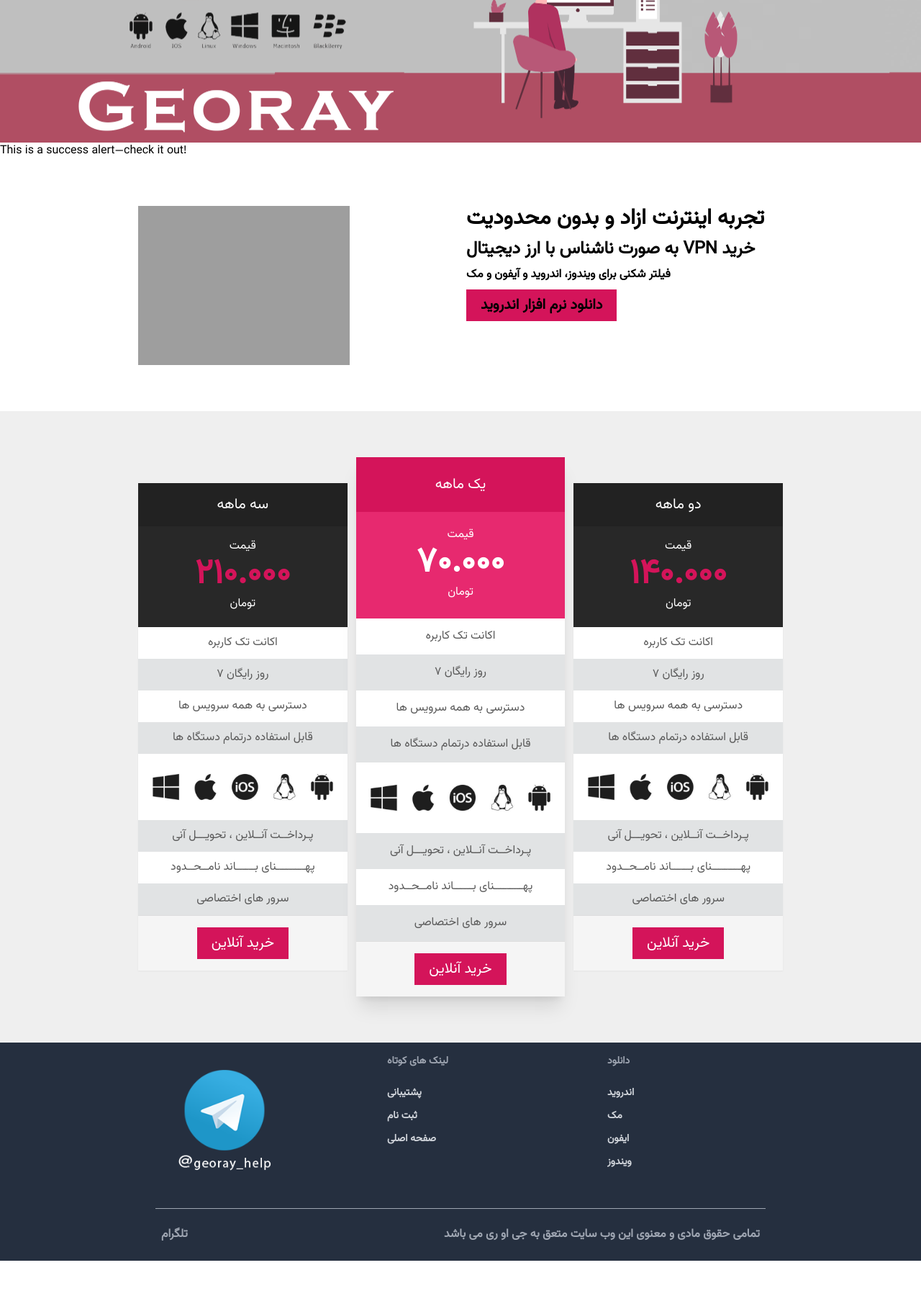
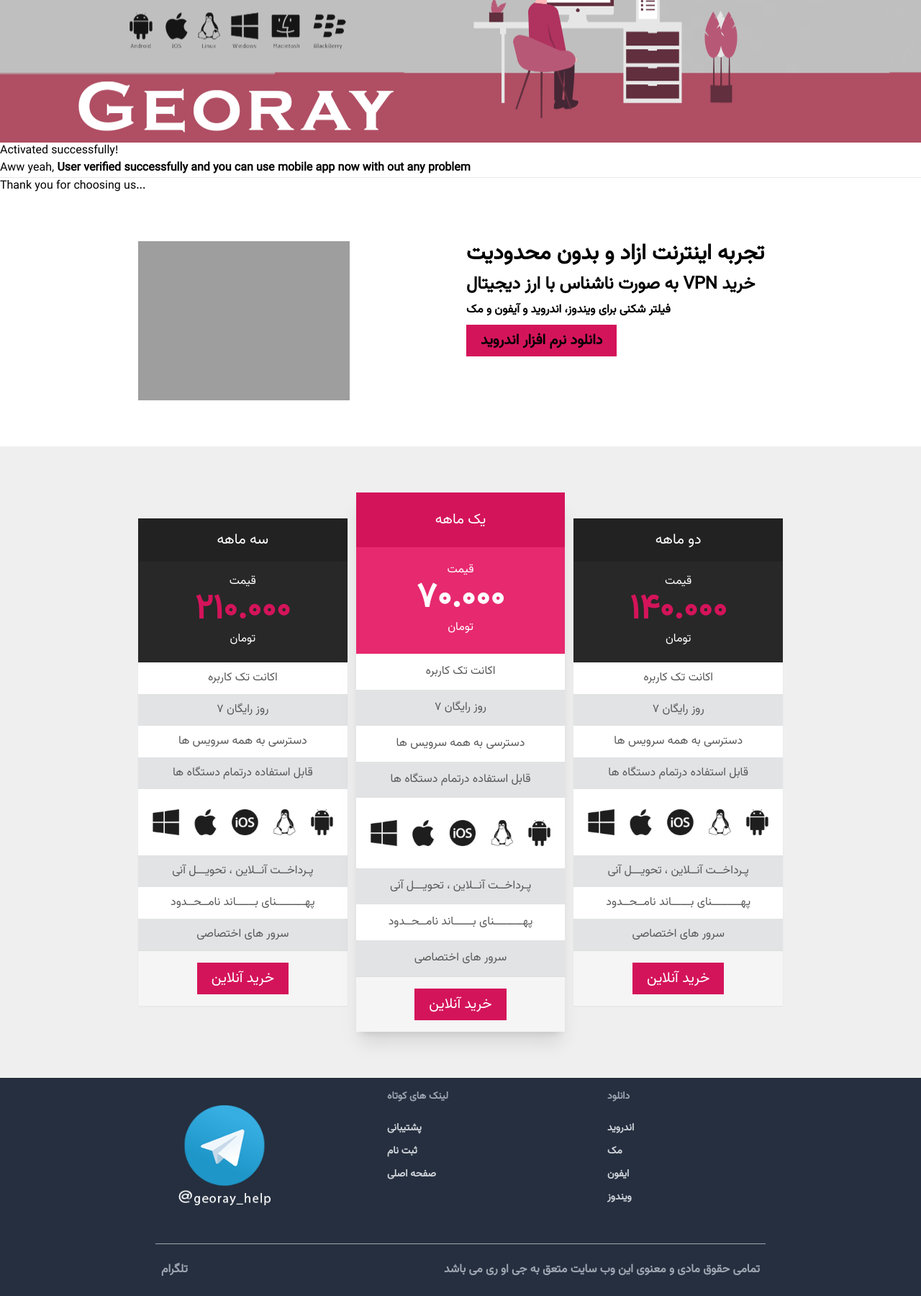
Before and after one commit to RAPEXA-TEAM/georay-vpn, a Flask app: page /Authentication in a window 1280 px wide. Shown: the part 323-2123 px from the top of the page at 72% size. Before the commit the page ends 2074 px from the top, so only its background shows below. Run offline with Flask 2, Linux system fonts and the light colour scheme; data that the repository does not hold is empty; some libraries are stand-ins or nearby versions; grey boxes are pictures that could not be loaded.

Commit message:
add activation alert

```diff
--- a/site/Server.py
+++ b/site/Server.py
@@ -351,8 +351,8 @@
 
     if Mysql.update_user_registration(Token):
 
-        ret = {"code" : 200, "data" : "User verified successfully and you can use mobile app now with out any problem"}
-        return render_template("index.html", data = ret)
+        message = "User verified successfully and you can use mobile app now with out any problem"
+        return render_template("index.html", message = message)
 
 
     ret = {"code" : 501, "data" : "error verifying user"}
--- a/site/templates/index.html
+++ b/site/templates/index.html
@@ -43,9 +43,14 @@
         />
       </nav>
       <div class="item"><div class="slidecaption"><h2></h2><h4></h4><p><a class="btn btn-slide" href="#"></a></p></div> <img width="2560" height="733" src="static/images/slide.png" alt=""></div>
+      {% if message %}
       <div class="alert alert-success" role="alert">
-        This is a success alert—check it out!
+        <h4 class="alert-heading">Activated successfully!</h4>
+        <p>Aww yeah, <strong>{{ message }}</strong></p>
+        <hr>
+        <p class="mb-0">Thank you for choosing us...</p>
       </div>
+      {% endif %}
       <!-- main content -->
       <main class="main-container">
         <!-- header  -->
```
